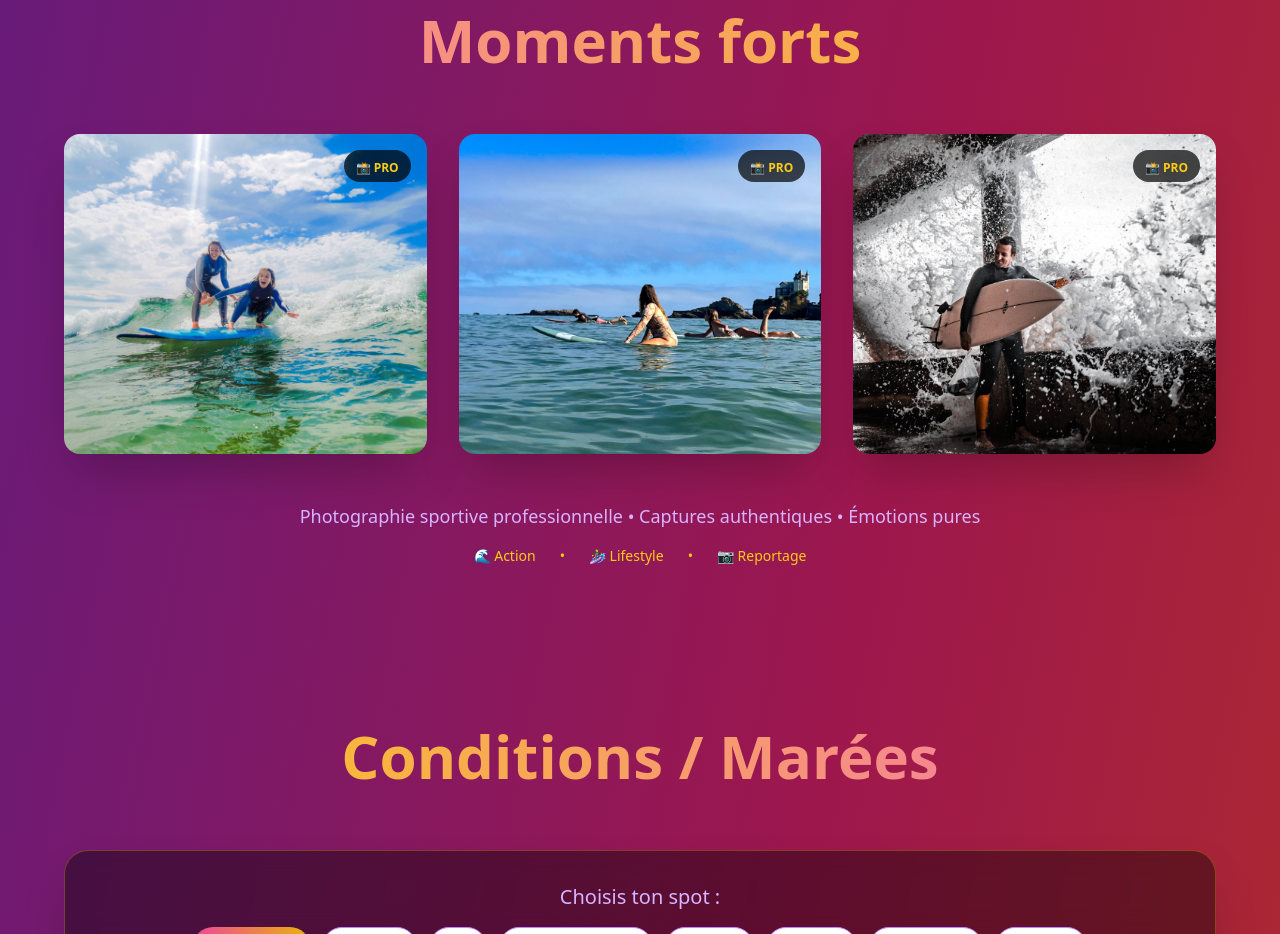
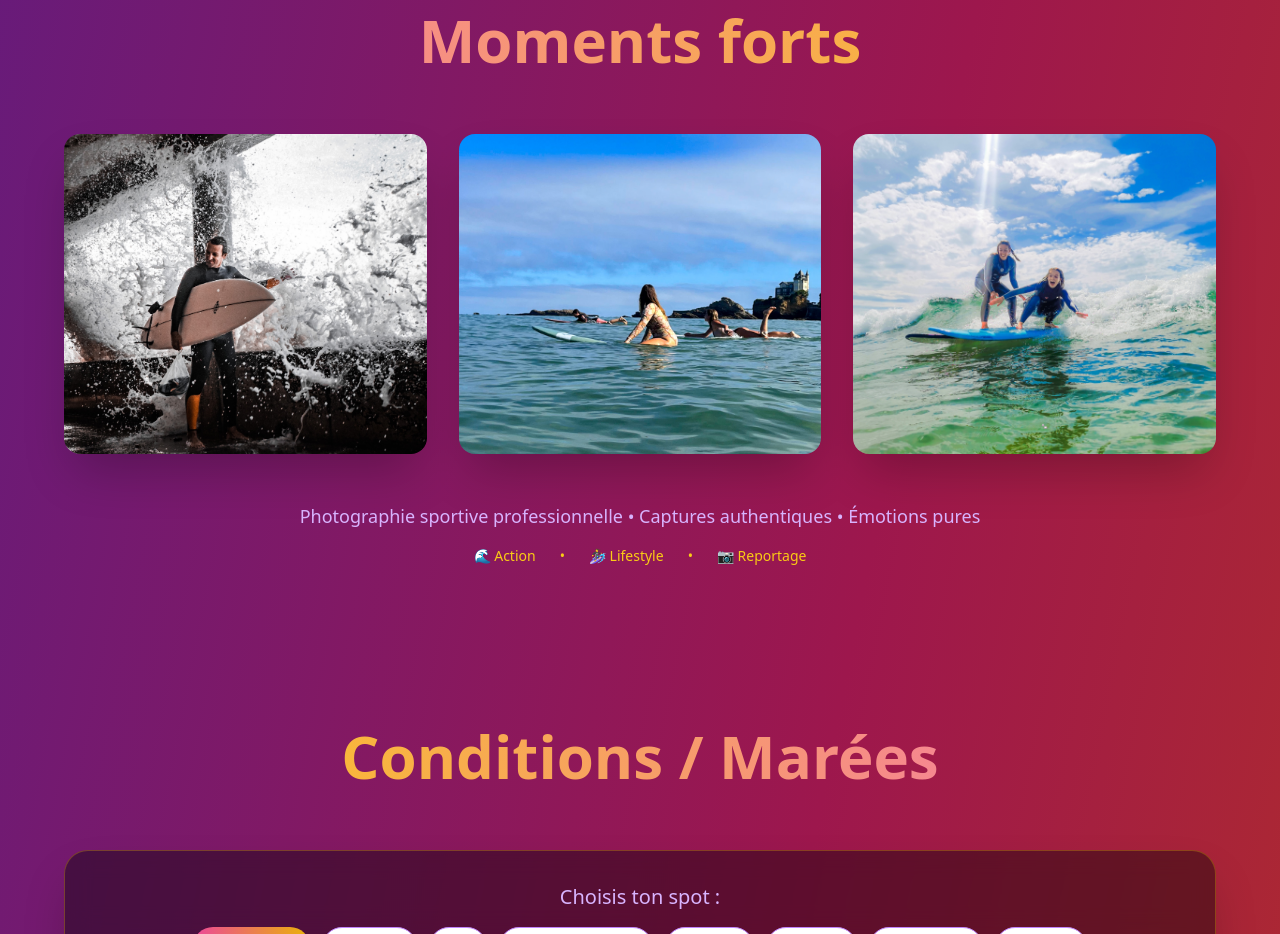
Before and after one commit to thom-s87/photo-surfpaysbasque, a React (Vite) app: page / in a window 1280 px wide. Shown: the part 1540-2474 px from the top of the page. Built offline with nearby package versions, Linux system fonts and the light colour scheme; a web font is replaced by a local one.

Commit message:
Remove badge and swap photo sides
Remove the "PRO" badge from the gallery images and swap the positions of the images, switching the left and right sides.

```diff
--- a/src/components/Gallery.tsx
+++ b/src/components/Gallery.tsx
@@ -1,11 +1,12 @@
+
 
 const Gallery = () => {
   const photos = [
     {
-      url: "/lovable-uploads/03f44437-e20a-4321-8c6a-87c9cea8451b.png",
-      title: "Session Duo Parfaite",
-      spot: "Côte Basque",
-      description: "Complicité et technique sur la vague"
+      url: "/lovable-uploads/5c369216-5d5b-41d6-a467-d713af809110.png",
+      title: "Action Dynamique",
+      spot: "Côte Sauvage",
+      description: "Puissance et émotion capturées"
     },
     {
       url: "/lovable-uploads/c6304710-a920-4ff1-a9f6-41c0e1db5b32.png",
@@ -14,10 +15,10 @@ const Gallery = () => {
       description: "Magic hour avec vue sur château"
     },
     {
-      url: "/lovable-uploads/5c369216-5d5b-41d6-a467-d713af809110.png",
-      title: "Action Dynamique",
-      spot: "Côte Sauvage",
-      description: "Puissance et émotion capturées"
+      url: "/lovable-uploads/03f44437-e20a-4321-8c6a-87c9cea8451b.png",
+      title: "Session Duo Parfaite",
+      spot: "Côte Basque",
+      description: "Complicité et technique sur la vague"
     }
   ];
 
@@ -53,11 +54,6 @@ const Gallery = () => {
                 </div>
               </div>
 
-              {/* Badge professionnel */}
-              <div className="absolute top-4 right-4 bg-black/70 backdrop-blur-sm px-3 py-1 rounded-full">
-                <span className="text-yellow-400 text-xs font-bold">📸 PRO</span>
-              </div>
-
               {/* Effet néon sur les bords */}
               <div className="absolute inset-0 border-2 border-transparent group-hover:border-yellow-400 group-hover:shadow-[0_0_20px_#facc15] transition-all duration-300 rounded-2xl"></div>
             </div>
```
